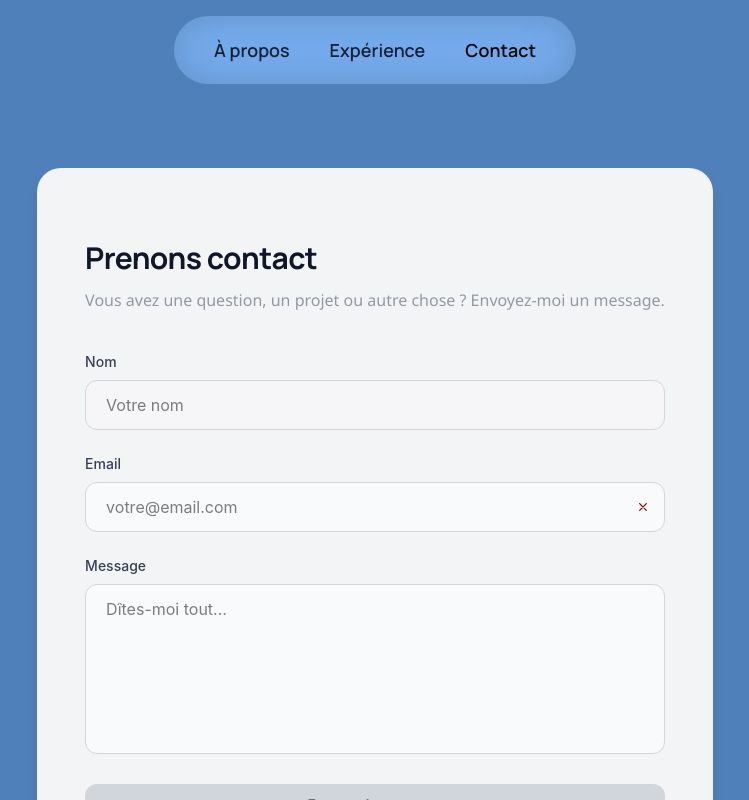
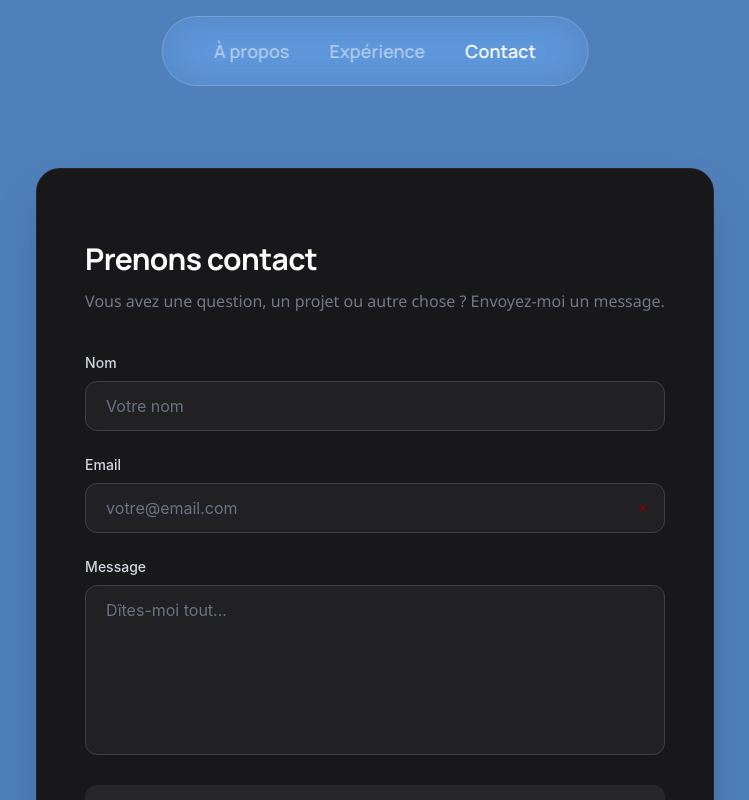
Before and after one commit to r1ha/portfolio, an Angular app: page /contact in a window 1280 px wide. Shown: the top 800 px of the page, without its empty margins (265-1014 px from the left). Built offline with nearby package versions, Linux system fonts and the light colour scheme.

Commit message:
fix: glass morphism for navbar ui

```diff
--- a/src/app/components/contact-form/contact-form.html
+++ b/src/app/components/contact-form/contact-form.html
@@ -1,13 +1,13 @@
 <div
-  class="w-full max-w-4xl mx-auto rounded-3xl bg-gray-100 p-8 md:p-12 shadow-lg"
+  class="w-full max-w-4xl mx-auto rounded-3xl bg-zinc-900 p-8 md:p-12 shadow-2xl border border-zinc-800/80"
 >
-  <h2 class="text-3xl font-bold text-gray-900">Prenons contact</h2>
+  <h2 class="text-3xl font-bold text-white">Prenons contact</h2>
 
-  <p class="mt-2 mb-10 text-gray-500">Vous avez une question, un projet ou autre chose ? Envoyez-moi un message.</p>
+  <p class="mt-2 mb-10 text-gray-400">Vous avez une question, un projet ou autre chose ? Envoyez-moi un message.</p>
 
   <form action="https://formspree.io/f/xaqrpezj" method="POST" class="space-y-6">
     <div>
-      <label class="mb-2 block text-sm font-medium text-gray-700"> Nom </label>
+      <label class="mb-2 block text-sm font-medium text-gray-300"> Nom </label>
 
       <div class="relative">
         <input
@@ -17,13 +17,13 @@
           (input)="nameChanged($event)"
           placeholder="Votre nom"
           required
-          class="w-full caret-black text-black rounded-xl border border-gray-300 bg-gray-50/50 px-5 py-3 transition focus:border-black focus:ring-4 focus:ring-black/10 focus:outline-none"
+          class="w-full rounded-xl border border-zinc-700 bg-zinc-800/60 px-5 py-3 text-white placeholder-gray-500 transition focus:border-white focus:ring-4 focus:ring-white/10 focus:outline-none"
         />
       </div>
     </div>
 
     <div>
-      <label class="mb-2 block text-sm font-medium text-gray-700"> Email </label>
+      <label class="mb-2 block text-sm font-medium text-gray-300"> Email </label>
 
       <div class="relative">
         <input
@@ -33,7 +33,7 @@
           name="email"
           placeholder="votre@email.com"
           required
-          class="w-full caret-black text-black rounded-xl border border-gray-300 bg-gray-50 px-5 py-3 pr-10 transition focus:border-black focus:ring-4 focus:ring-black/10 focus:outline-none"
+          class="w-full rounded-xl border border-zinc-700 bg-zinc-800/60 px-5 py-3 pr-10 text-white placeholder-gray-500 transition focus:border-white focus:ring-4 focus:ring-white/10 focus:outline-none"
         />
         <span
           class="absolute right-3 top-1/2 -translate-y-1/2 pointer-events-none transition-opacity duration-150"
@@ -49,7 +49,7 @@
     </div>
 
     <div>
-      <label class="mb-2 block text-sm font-medium text-gray-700"> Message </label>
+      <label class="mb-2 block text-sm font-medium text-gray-300"> Message </label>
 
       <div class="relative">
         <textarea
@@ -59,7 +59,7 @@
           rows="6"
           placeholder="Dîtes-moi tout..."
           required
-          class="w-full caret-black text-black resize-none rounded-xl border border-gray-300 bg-gray-50 px-5 py-3 transition focus:border-black focus:ring-4 focus:ring-black/10 focus:outline-none"
+          class="w-full resize-none rounded-xl border border-zinc-700 bg-zinc-800/60 px-5 py-3 text-white placeholder-gray-500 transition focus:border-white focus:ring-4 focus:ring-white/10 focus:outline-none"
         ></textarea>
       </div>
     </div>
@@ -67,14 +67,14 @@
     <button
       [disabled]="!formValid()"
       type="submit"
-      class="btn btn-neutral w-full rounded-xl bg-gray-800 py-3 font-semibold text-white transition hover:bg-black active:scale-[0.99] cursor-pointer disabled:cursor-not-allowed disabled:bg-gray-300 disabled:text-gray-500 disabled:hover:bg-gray-300"
+      class="btn btn-neutral w-full rounded-xl bg-white text-zinc-900 py-3 font-semibold transition hover:bg-zinc-200 active:scale-[0.99] cursor-pointer disabled:cursor-not-allowed disabled:bg-zinc-800 disabled:text-zinc-600 disabled:hover:bg-zinc-800"
     >
       Envoyer le message
     </button>
   </form>
 
   @if (!formValid()) {
-    <p class="mt-4 text-sm text-center text-gray-500">
+    <p class="mt-4 text-sm text-center text-gray-400">
       {{ formMessage() }}
     </p>
   }
--- a/src/app/components/navbar/navbar.html
+++ b/src/app/components/navbar/navbar.html
@@ -1,10 +1,10 @@
-<div class="fixed top-4 left-1/2 -translate-x-1/2 z-50 flex items-center gap-2 bg-white/10 brightness-130 rounded-full backdrop-blur-xl px-6 py-3 text-base md:text-lg">
+<div class="fixed min-w-1/3 justify-center top-4 left-1/2 -translate-x-1/2 z-50 flex items-center gap-2 brightness-120 rounded-full backdrop-blur-xl px-6 py-3 text-base md:text-lg border border-white/20">
 
     @for (item of navSections; track item.path) {
         <a
-          class="px-4 py-2 text-gray-900 hover:text-black transition duration-400 ease-in-out text-center"
+          class="px-4 py-2 opacity-50 hover:opacity-100 hover:translate-y-1.5 transition duration-400 ease-in-out text-center"
           [routerLink]="item.path"
-          routerLinkActive="text-black!"
+          routerLinkActive="opacity-100"
           [routerLinkActiveOptions]="{ exact: true }"
         >
           {{ item.label }}
```
